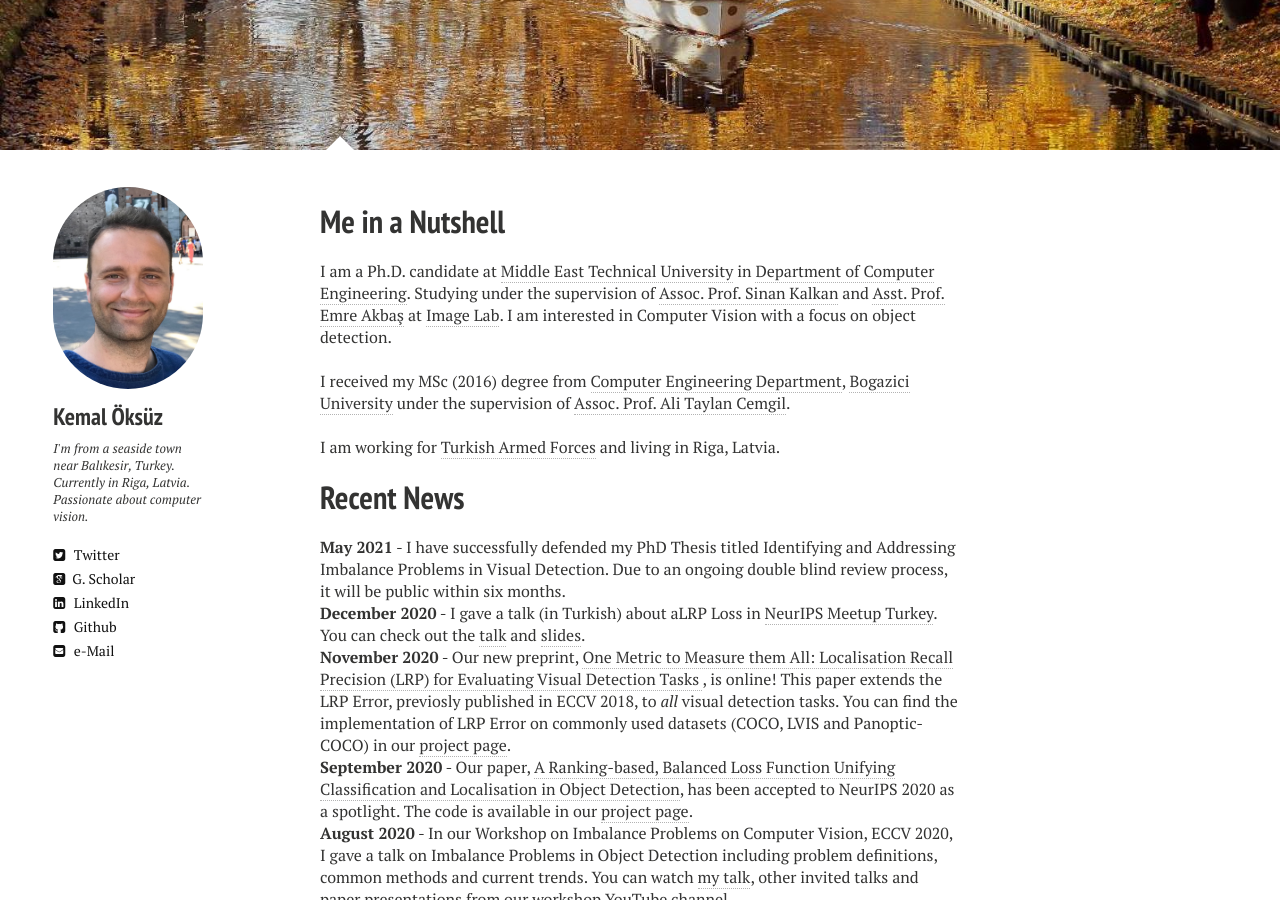
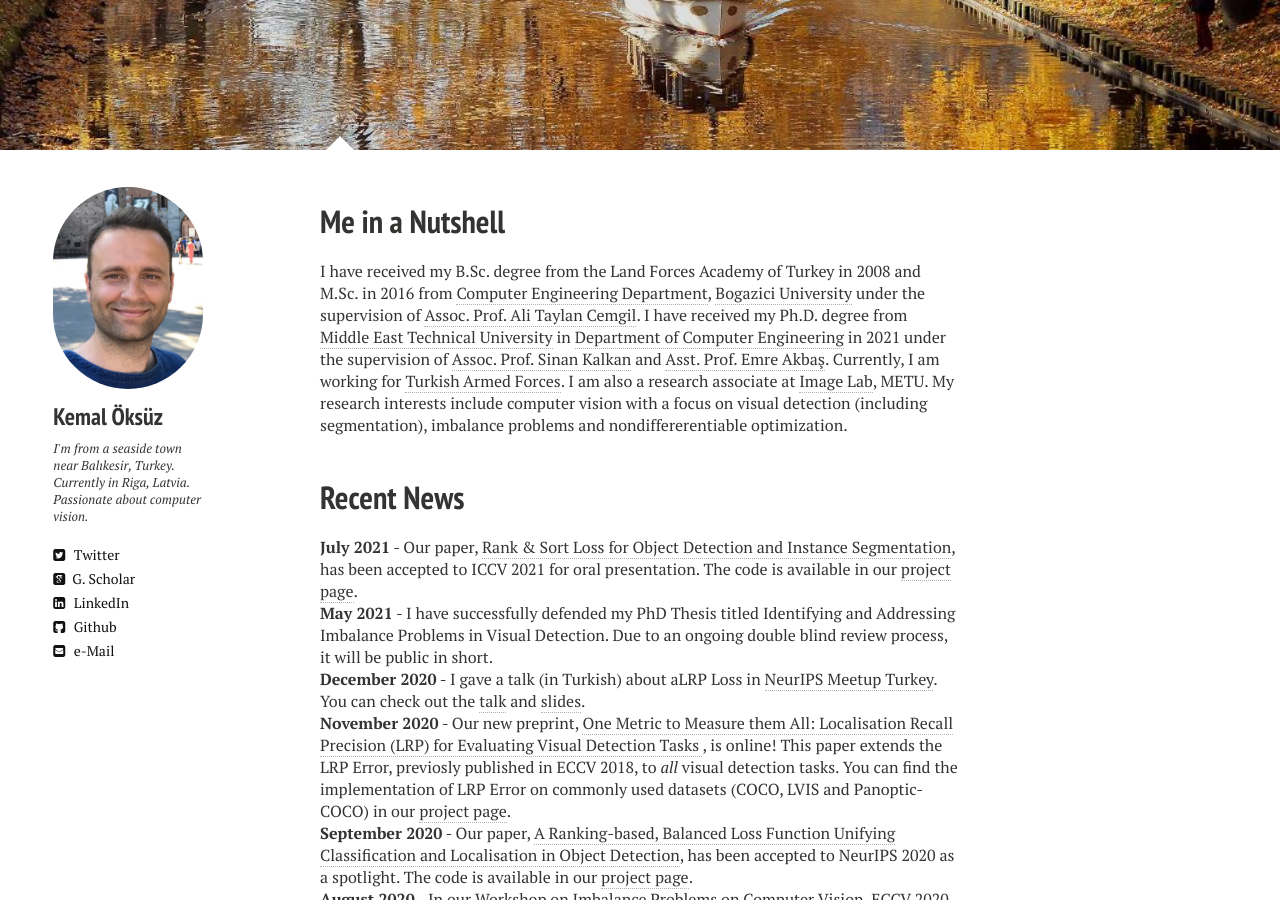
Before and after one commit to kemaloksuz/kemaloksuz.github.io, a Jekyll site: the page built from index.md, in a window 1280 px wide and 900 px high, scrolled down 532 px. Built offline with Jekyll 4.4.1, drawn with Linux system fonts in a browser that asks for light colours; nearby versions of some CDN libraries; comment, search, counter and statistics services are not loaded.

Commit message:
Update index.md

```diff
--- a/index.md
+++ b/index.md
@@ -7,16 +7,14 @@ image:
   feature: rigaautumn.jpg
 ---
 
-I am a Ph.D. candidate at <a href="https://www.metu.edu.tr" target="_blank">Middle East Technical University</a> in <a href="https://ceng.metu.edu.tr" target="_blank">Department of Computer Engineering</a>. Studying under the supervision of <a href="http://www.kovan.ceng.metu.edu.tr/~sinan/" target="_blank">Assoc. Prof. Sinan Kalkan</a> and <a href="http://user.ceng.metu.edu.tr/~emre/" target="_blank">Asst. Prof. Emre Akbaş</a> at <a href="https://image.ceng.metu.edu.tr" target="_blank">Image Lab</a>. I am interested in Computer Vision with a focus on object detection.
+I have received my B.Sc. degree from the Land Forces Academy of Turkey in 2008 and M.Sc. in 2016 from <a href="https://www.cmpe.boun.edu.tr" target="_blank">Computer Engineering Department</a>, <a href="http://www.boun.edu.tr/en-US/Index" target="_blank">Bogazici University</a> under the supervision of <a href="https://www.cmpe.boun.edu.tr/~cemgil/" target="_blank">Assoc. Prof. Ali Taylan Cemgil</a>. I have received my Ph.D. degree from <a href="https://www.metu.edu.tr" target="_blank">Middle East Technical University</a> in <a href="https://ceng.metu.edu.tr" target="_blank">Department of Computer Engineering</a> in 2021 under the supervision of <a href="http://www.kovan.ceng.metu.edu.tr/~sinan/" target="_blank">Assoc. Prof. Sinan Kalkan</a> and <a href="http://user.ceng.metu.edu.tr/~emre/" target="_blank">Asst. Prof. Emre Akbaş</a>. Currently, I am working for <a href="https://www.tsk.tr/HomeEng" target="_blank">Turkish Armed Forces</a>. I am also a research associate at <a href="https://image.ceng.metu.edu.tr" target="_blank">Image Lab</a>, METU. My research interests include computer vision with a focus on visual detection (including segmentation), imbalance problems and nondiffererentiable optimization.
 
 <br />
-I received my MSc (2016) degree from <a href="https://www.cmpe.boun.edu.tr" target="_blank">Computer Engineering Department</a>, <a href="http://www.boun.edu.tr/en-US/Index" target="_blank">Bogazici University</a> under the supervision of <a href="https://www.cmpe.boun.edu.tr/~cemgil/" target="_blank">Assoc. Prof. Ali Taylan Cemgil</a>.
 
-<br />
-I am working for <a href="https://www.tsk.tr/HomeEng" target="_blank">Turkish Armed Forces</a> and living in Riga, Latvia.
 
 <h1>Recent News</h1>
-**May 2021** - I have successfully defended my PhD Thesis titled Identifying and Addressing Imbalance Problems in Visual Detection. Due to an ongoing double blind review process, it will be public within six months. <br />
+**July 2021** - Our paper, <a href="https://arxiv.org/abs/2107.11669" target="_blank"> Rank & Sort Loss for Object Detection and Instance Segmentation</a>, has been accepted to ICCV 2021 for oral presentation. The code is available in our <a href="https://github.com/kemaloksuz/RankSortLoss" target="_blank">project page</a>.<br />
+**May 2021** - I have successfully defended my PhD Thesis titled Identifying and Addressing Imbalance Problems in Visual Detection. Due to an ongoing double blind review process, it will be public in short. <br />
 **December 2020** - I gave a talk (in Turkish) about aLRP Loss in <a href="https://inzva.com/ai/meetups/2020/neurips-meetup-turkey-2020" target="_blank">NeurIPS Meetup Turkey</a>. You can check out the <a href="https://www.youtube.com/watch?v=8M4k4ILdzvg" target="_blank">talk</a> and  <a href="https://drive.google.com/file/d/1S_u0_sjK2FcGJZYQWY3PNPeybclAOf-_/view?usp=sharing" target="_blank">slides</a>. <br />
 **November 2020** - Our new preprint, <a href="https://arxiv.org/abs/2011.10772" target="_blank">One Metric to Measure them All: Localisation Recall Precision (LRP) for Evaluating Visual Detection Tasks
 </a>, is online! This paper extends the LRP Error, previosly published in ECCV 2018, to *all* visual detection tasks. You can find the implementation of LRP Error on commonly used datasets (COCO, LVIS and Panoptic-COCO) in our <a href="https://github.com/kemaloksuz/LRP-Error" target="_blank">project page</a>.<br />
```
